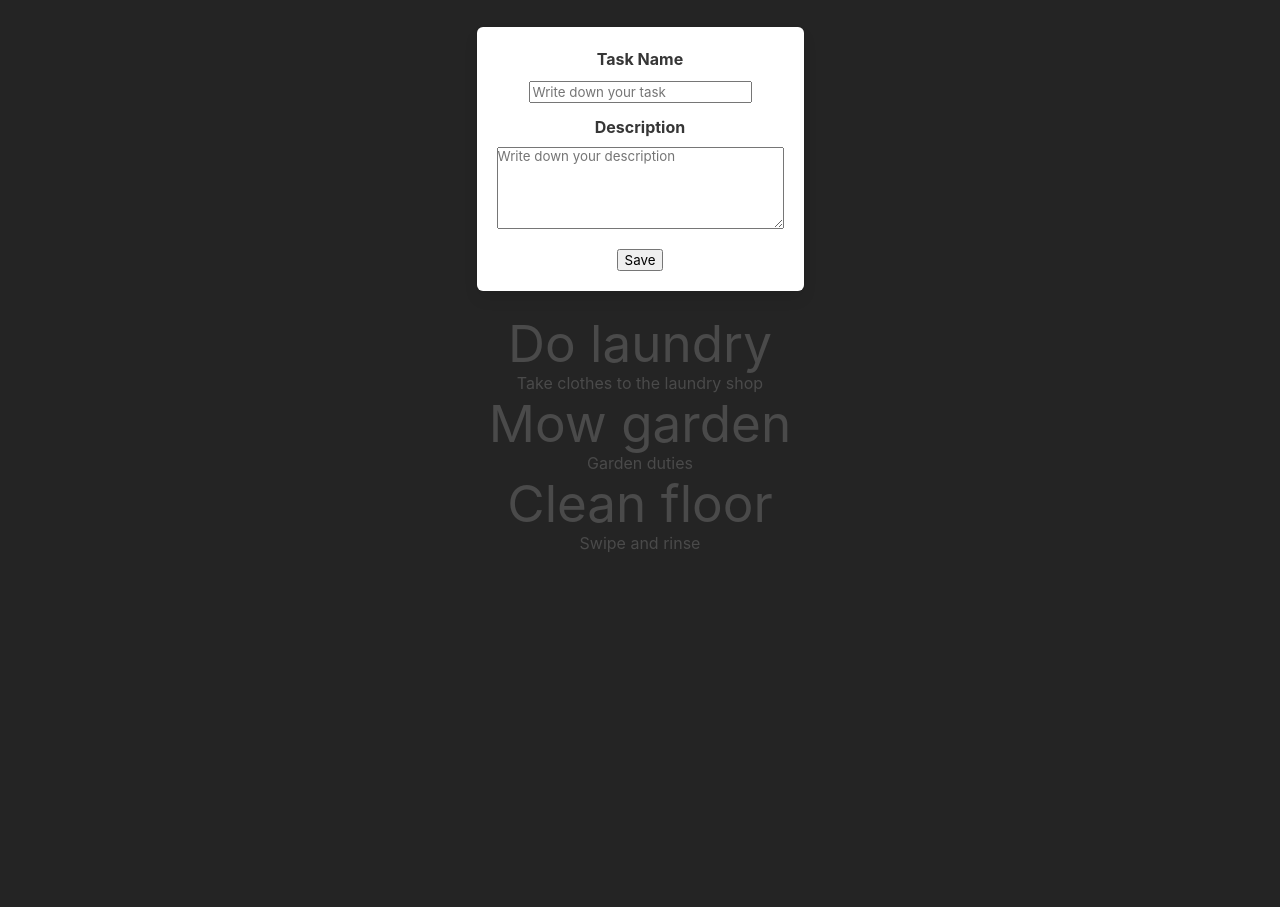
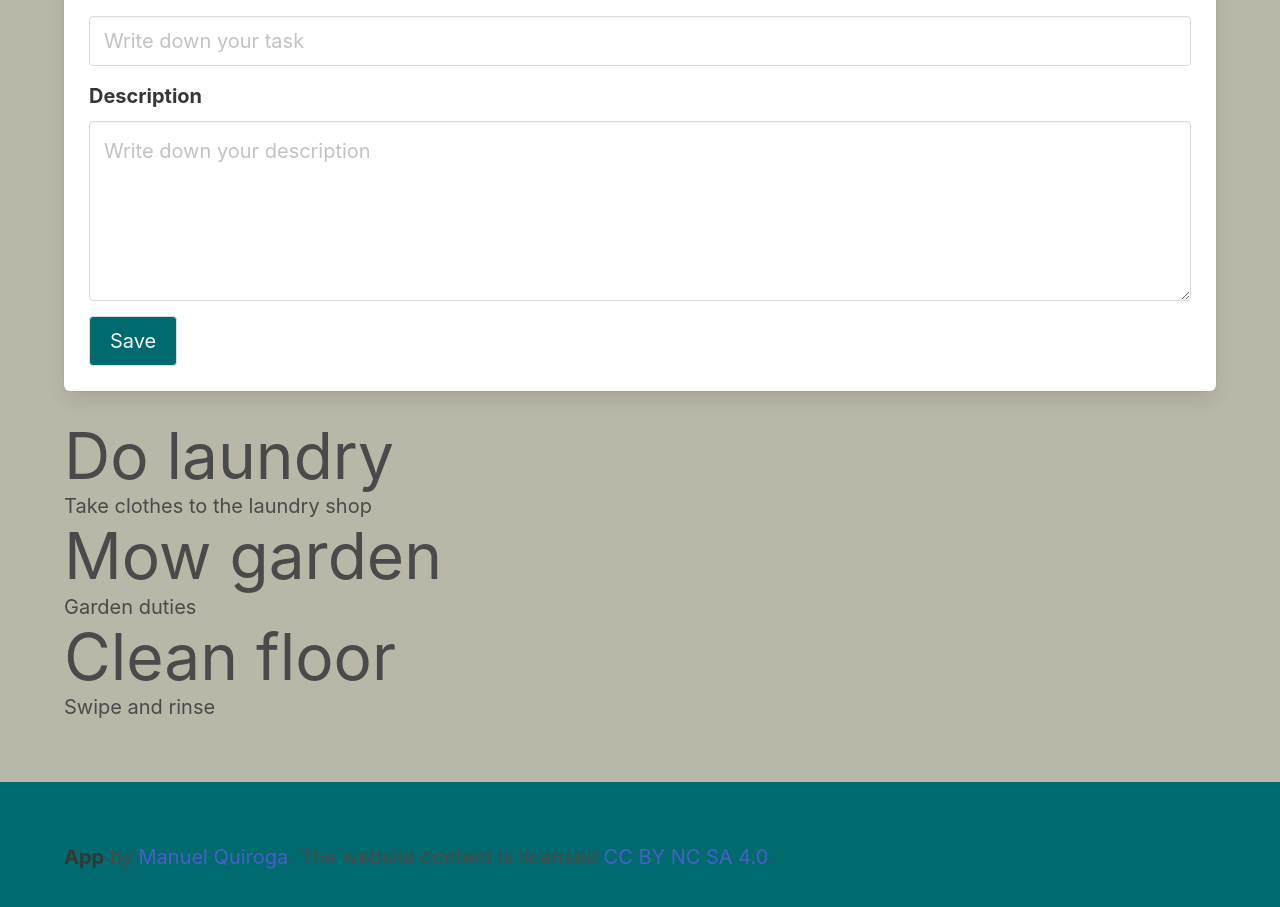
Before and after one commit to manuqs33/react-tasks-app, a React (Vite) app: page / in a window 1280 px wide. Shown: the part 109-1016 px from the top of the page. Before the commit the page ends 800 px from the top, so only its background shows below. Built offline with nearby package versions, Linux system fonts and the light colour scheme.

Commit message:
Adds Footer and improves styles

```diff
--- a/index.html
+++ b/index.html
@@ -7,7 +7,7 @@
     <title>Vite + React</title>
   </head>
   <body>
-    <div id="root"></div>
+    <div id="root" style="width: 100%;"></div>
     <script type="module" src="/src/main.jsx"></script>
   </body>
 </html>
--- a/src/App.jsx
+++ b/src/App.jsx
@@ -1,8 +1,8 @@
-import { useImperativeHandle, useState, useEffect } from 'react'
-import reactLogo from './assets/react.svg'
+import { useState, useEffect } from 'react'
 import './App.scss'
 import TaskList from './TaskList'
 import TaskForm from './TaskForm'
+import Footer from './Footer'
 import { tasks as data } from './tasks'
 
 
@@ -25,10 +25,15 @@ function App() {
   }
 
   return (
-    <div>
-      <TaskForm createTask={createTask} />
-      <TaskList tasks={tasks} />
-    </div>
+    <>
+      <section className='section'>
+        <div className="container">
+          <TaskForm createTask={createTask} />
+          <TaskList tasks={tasks} />
+        </div>
+      </section>
+      <Footer />
+    </>
   )
 }
 
--- a/src/App.scss
+++ b/src/App.scss
@@ -1,6 +0,0 @@
-#root {
-  max-width: 1280px;
-  margin: 0 auto;
-  padding: 2rem;
-  text-align: center;
-}
--- /dev/null
+++ b/src/Footer.jsx
@@ -0,0 +1,13 @@
+function Footer() {
+    return (
+        <footer class="footer">
+            <div class="content container">
+                <p>
+                    <strong>App</strong> by <a href="https://github.com/manuqs33">Manuel Quiroga</a>. The website content
+                    is licensed <a href="http://creativecommons.org/licenses/by-nc-sa/4.0/">CC BY NC SA 4.0</a>.
+                </p>
+            </div>
+        </footer>
+    )
+}
+export default Footer
--- a/src/TaskForm.jsx
+++ b/src/TaskForm.jsx
@@ -19,6 +19,7 @@ export default function TaskForm({ createTask }) {
                 <label htmlFor="" className="label">Task Name</label>
                 <div className="control">
                     <input
+                        className='input'
                         type="text"
                         onChange={(e) => setTitle(e.target.value)}
                         placeholder="Write down your task"
@@ -28,16 +29,17 @@ export default function TaskForm({ createTask }) {
             <div className="field">
                 <label htmlFor="" className="label">Description</label>
                 <div className="control">
-                    <textarea name="description-text" cols="30" rows="5"
+                    <textarea
+                        className='textarea'
+                        name="description-text" cols="30" rows="5"
                         onChange={(e) => setDescription(e.target.value)}
                         placeholder="Write down your description"
                     />
                 </div>
             </div>
-            <button>
+            <button className='button'>
                 Save
             </button>
-
         </form >
     )
 }
--- a/src/index.scss
+++ b/src/index.scss
@@ -1,27 +1,21 @@
+$green: #006a6e;
+$khaki: #B5AA9D;
+$ash: #B9B7A7;
+$footer-background-color: $green;
+
 :root {
   font-family: Inter, Avenir, Helvetica, Arial, sans-serif;
-  font-size: 16px;
+  font-size: 20px;
   line-height: 24px;
   font-weight: 400;
+  color-scheme: light dark;
 
-  color-scheme: light dark;
-  color: rgba(255, 255, 255, 0.87);
-  background-color: #242424;
 
   font-synthesis: none;
   text-rendering: optimizeLegibility;
   -webkit-font-smoothing: antialiased;
   -moz-osx-font-smoothing: grayscale;
   -webkit-text-size-adjust: 100%;
-}
-
-a {
-  font-weight: 500;
-  color: #646cff;
-  text-decoration: inherit;
-}
-a:hover {
-  color: #535bf2;
 }
 
 body {
@@ -37,9 +31,22 @@ h1 {
   line-height: 1.1;
 }
 
-$green: #006a6e;
-$khaki: #B5AA9D;
-$ash: #B9B7A7;
+form.box {
+  .button {
+    background-color: $green;
+    color: whitesmoke;
+  }
+}
+
+section {
+  background-color: $ash;
+}
+
+.footer {
+  background-color: #006a6e;
+}
+
+
 /* #006a6e my green */
 /* B5AA9D khaki */
 /* B9B7A7 ash grey */
```
